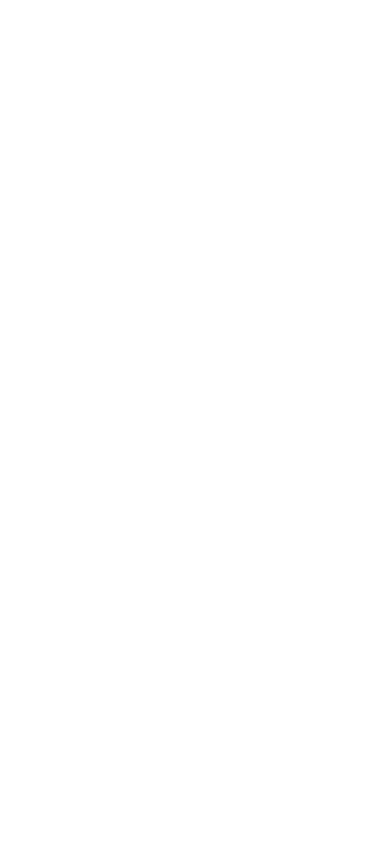
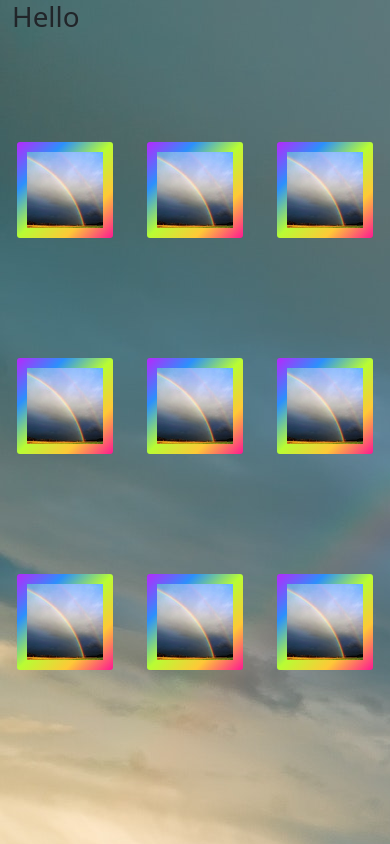
Before and after one commit to SteveMontgomery55/Gold-Finder, a plain HTML site: page index.html in a window 390 px wide. Drawn offline with nearby package versions, Linux system fonts and the light colour scheme.

Commit message:
add everything

```diff
--- a/css/style.css
+++ b/css/style.css
@@ -0,0 +1,55 @@
+* {
+  padding: 0;
+  margin: 0;
+  box-sizing: border-box;
+}
+
+body {
+  display: flex;
+  background: url('../images/full-rb.jpg');
+}
+
+.memory-game {
+  width: 640px;
+  height: 640px;
+  margin: auto;
+  display: flex;
+  flex-wrap: wrap;
+  perspective: 1000px;
+}
+
+
+.memory-card {
+  width: calc(33.333% - 10px);
+  height: calc(33.333% - 10px);
+  margin: 5px;
+  position: relative;
+  transform: scale(1);
+  transform-style: preserve-3d;
+  transition: transform 1s;
+}
+
+
+.memory-card:active {
+  transform: scale(0.97);
+  transition: transform 1.5s;
+}
+
+.memory-card.flip {
+  transform: rotateX(180deg);
+}
+
+.front-face,
+.back-face {
+  max-width: 100%;
+  max-height: 100%;
+  padding: 10px;
+  border-radius: 3px;
+  background: linear-gradient(to bottom right, #b827fc 0%, #2c90fc 25%, #b8fd33 50%, #fec837 75%, #fd1892 100%);;
+  backface-visibility: hidden;
+
+}
+
+.front-face {
+  transform: rotateX(180deg);
+}
--- a/index.html
+++ b/index.html
@@ -3,9 +3,57 @@
 <head>
     <meta charset="UTF-8">
     <meta name="viewport" content="width=device-width, initial-scale=1.0">
-    <title>Gold Finder</title>
+    <link href="https://cdn.jsdelivr.net/npm/bootstrap@5.0.1/dist/css/bootstrap.min.css" rel="stylesheet" integrity="sha384-+0n0xVW2eSR5OomGNYDnhzAbDsOXxcvSN1TPprVMTNDbiYZCxYbOOl7+AMvyTG2x" crossorigin="anonymous">
+    <script src="https://cdn.jsdelivr.net/npm/bootstrap@5.0.1/dist/js/bootstrap.bundle.min.js" integrity="sha384-gtEjrD/SeCtmISkJkNUaaKMoLD0//ElJ19smozuHV6z3Iehds+3Ulb9Bn9Plx0x4" crossorigin="anonymous"></script>
+    <link rel="stylesheet" href="css/style.css" type="text/css" />
+
+<title>Gold Finder</title>
 </head>
 <body>
+<div class="container memory-game">
+    <div class = "row">
+        <div class="col-sm-12"><h1>Hello</h1>
+        </div>
+            <div class="col-sm-4 memory-card" data-framework="money-one">
+                <img class="front-face" src="images/money-one.jpg" alt="React">
+                <img class="back-face" src="images/small-rb.jpg" alt="Memory Card">
+            </div>
+            <div class="col-sm-4 memory-card" data-framework="money-one">
+                <img class="front-face" src="images/money-one.jpg" alt="React">
+                <img class="back-face" src="images/small-rb.jpg" alt="Memory Card">
+            </div>
+            <div class="col-sm-4 memory-card" data-framework="money-one">
+                <img class="front-face" src="images/money-one.jpg" alt="React">
+                <img class="back-face" src="images/small-rb.jpg" alt="Memory Card">
+            </div>
+            <div class="col-sm-4 memory-card" data-framework="money-two">
+                <img class="front-face" src="images/money-two.jpg" alt="React">
+                <img class="back-face" src="images/small-rb.jpg" alt="Memory Card">
+            </div>
+            <div class="col-sm-4 memory-card" data-framework="money-two">
+                <img class="front-face" src="images/money-two.jpg" alt="React">
+                <img class="back-face" src="images/small-rb.jpg" alt="Memory Card">
+            </div>
+            <div class="col-sm-4 memory-card" data-framework="money-two">
+                <img class="front-face" src="images/money-two.jpg" alt="React">
+                <img class="back-face" src="images/small-rb.jpg" alt="Memory Card">
+            </div>
+            <div class="col-sm-4 memory-card" data-framework="money-three">
+                <img class="front-face" src="images/money-three.jpg" alt="React">
+                <img class="back-face" src="images/small-rb.jpg" alt="Memory Card">
+            </div>
+            <div class="col-sm-4 memory-card" data-framework="money-three">
+                <img class="front-face" src="images/money-three.jpg" alt="React">
+                <img class="back-face" src="images/small-rb.jpg" alt="Memory Card">
+            </div>
+            <div class="col-sm-4 memory-card" data-framework="money-three">
+                <img class="front-face" src="images/money-three.jpg" alt="React">
+                <img class="back-face" src="images/small-rb.jpg" alt="Memory Card">
+            </div>
+    </div>
+</div>
 
+
+   <script src="js/script.js"></script>
 </body>
 </html>
--- a/js/script.js
+++ b/js/script.js
@@ -0,0 +1,63 @@
+const cards = document.querySelectorAll('.memory-card');
+
+let hasFlippedCard = false;
+let lockBoard = false;
+let firstCard, secondCard;
+
+function flipCard() {
+  if (lockBoard) return;
+  if (this === firstCard) return;
+
+  this.classList.add('flip');
+
+  if (!hasFlippedCard) {
+    // first click
+    hasFlippedCard = true;
+    firstCard = this;
+
+    return;
+  }
+
+  // second click
+  secondCard = this;
+
+  checkForMatch();
+}
+
+function checkForMatch() {
+  let isMatch = firstCard.dataset.framework === secondCard.dataset.framework;
+
+  isMatch ? disableCards() : unflipCards();
+}
+
+function disableCards() {
+  firstCard.removeEventListener('click', flipCard);
+  secondCard.removeEventListener('click', flipCard);
+
+  resetBoard();
+}
+
+function unflipCards() {
+  lockBoard = true;
+
+  setTimeout(() => {
+    firstCard.classList.remove('flip');
+    secondCard.classList.remove('flip');
+
+    resetBoard();
+  }, 1800);
+}
+
+function resetBoard() {
+  [hasFlippedCard, lockBoard] = [false, false];
+  [firstCard, secondCard] = [null, null];
+}
+
+(function shuffle() {
+  cards.forEach(card => {
+    let randomPos = Math.floor(Math.random() * 12);
+    card.style.order = randomPos;
+  });
+})();
+
+cards.forEach(card => card.addEventListener('click', flipCard));
```
Also changed, not shown: Untitled.txt (added), images/full-rb.jpg (added), images/money-one.jpg (added), images/money-three.jpg (added), images/money-two.jpg (added), images/small-rb.jpg (added).
